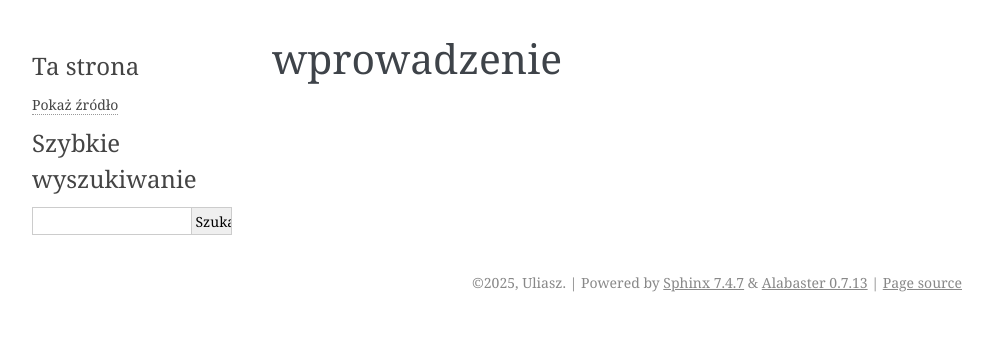
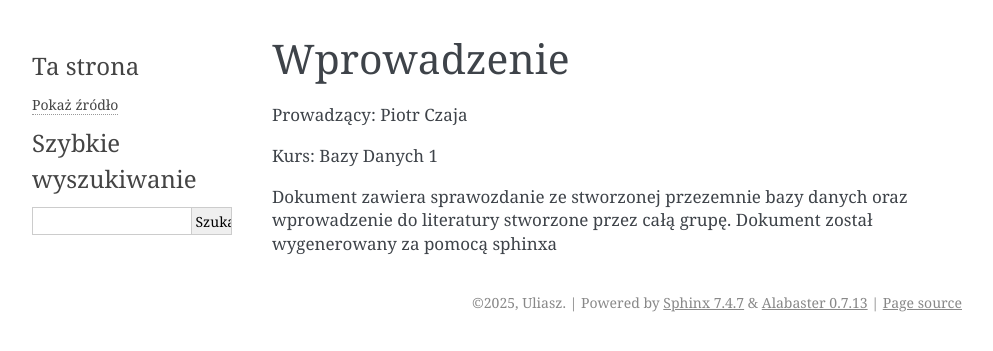
Before and after one commit to BlazejUl/Sprawozdanie, a Sphinx documentation site: the page built from Sprawozdanie-main/source/rozdzial1/index.rst, in a window 1280 px wide. Shown: the top 351 px of the page, without its empty margins (148-1141 px from the left). Built offline with Sphinx 7.4.7, drawn with Linux system fonts in a browser that asks for light colours; pages that are not in the unit, such as notebooks, are missing from menus.

Commit message:
Update index.rst

```diff
--- a/Sprawozdanie-main/source/rozdzial1/index.rst
+++ b/Sprawozdanie-main/source/rozdzial1/index.rst
@@ -1,2 +1,9 @@
-wprowadzenie
+Wprowadzenie
 ==============
+
+Prowadzący: Piotr Czaja
+
+Kurs: Bazy Danych 1
+
+
+Dokument zawiera sprawozdanie ze stworzonej przezemnie bazy danych oraz wprowadzenie do literatury stworzone przez całą grupę. Dokument został wygenerowany za pomocą sphinxa
```
